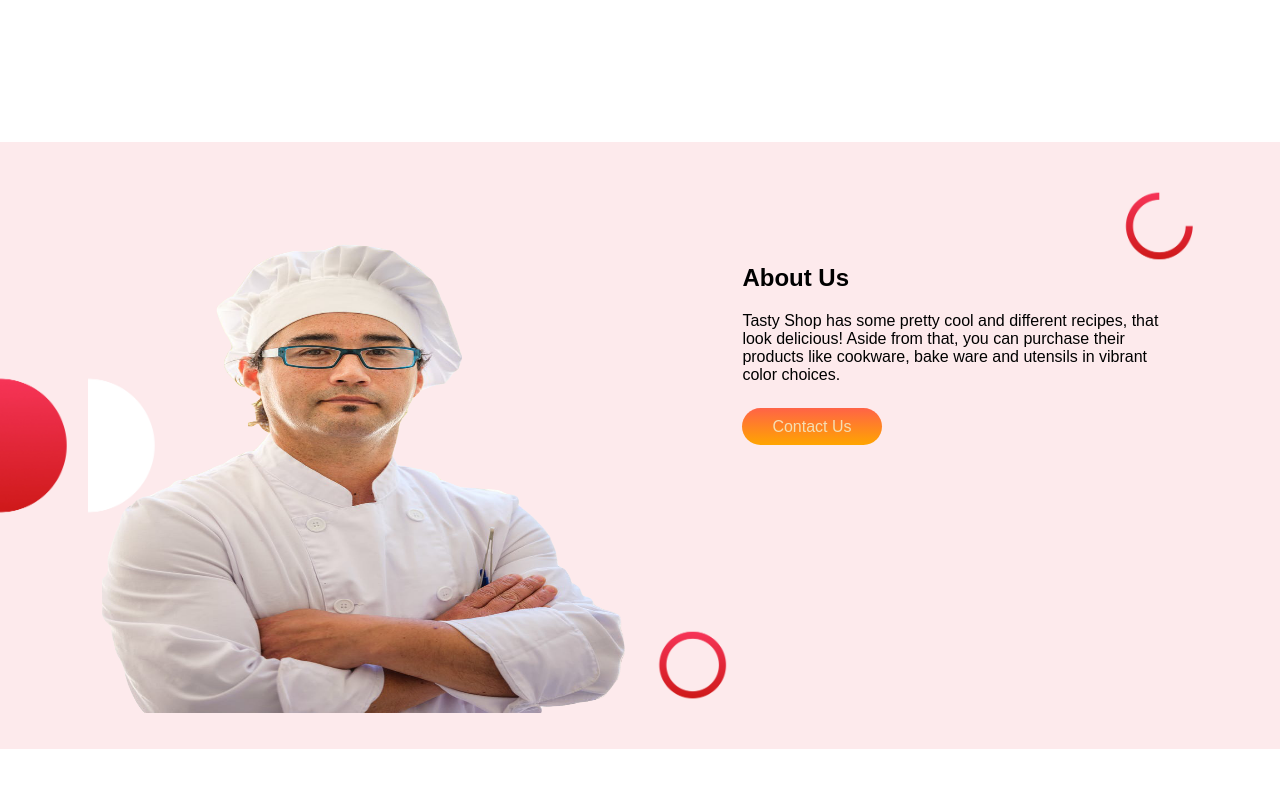
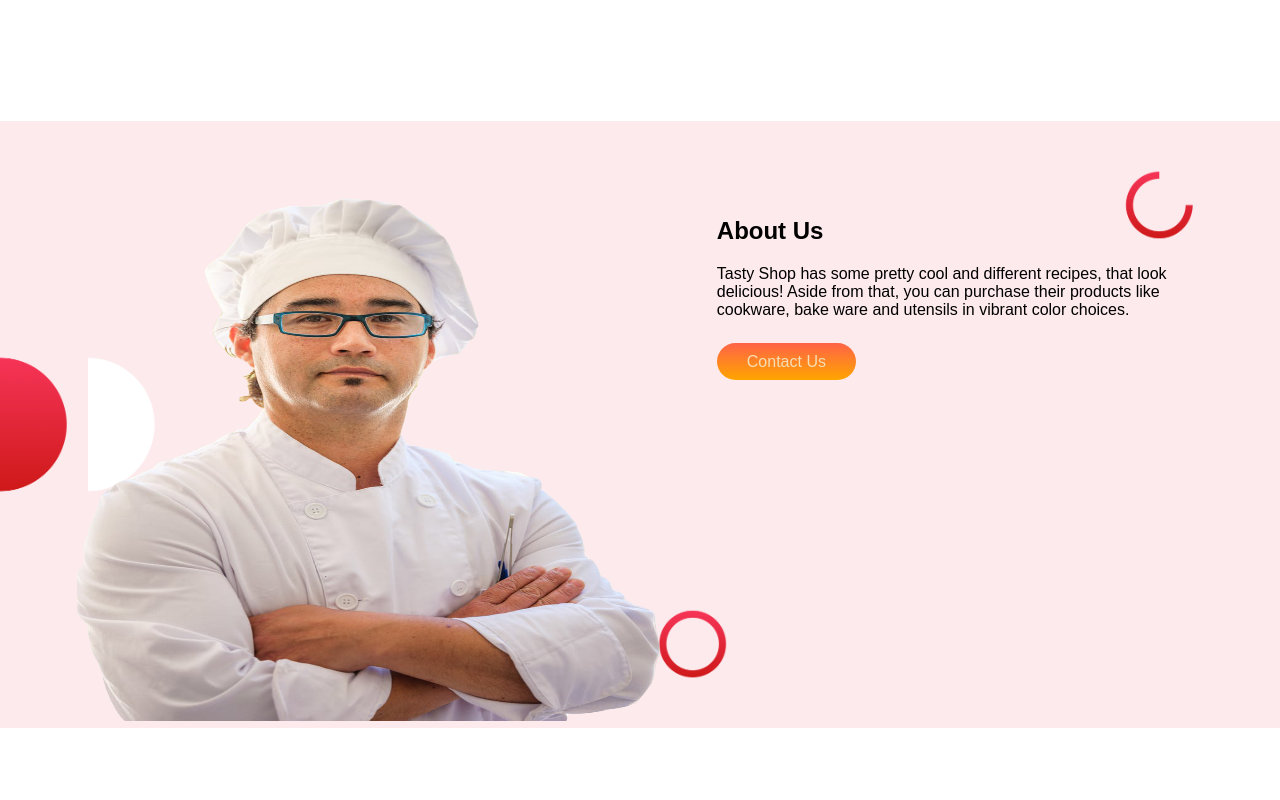
Before and after one commit to Nazirul-cloud/Resturent, a plain HTML site: page index.html in a window 1280 px wide. Shown: the part 720-1520 px from the top of the page. Drawn offline with Linux system fonts and the light colour scheme; a web font is replaced by a local one.

Commit message:
picture resize

```diff
--- a/style.css
+++ b/style.css
@@ -22,7 +22,7 @@
 }
 .first-width{
     width: 50%;
-    padding: 8%;
+    padding: 6%;
 
 }
 .first-width img{
@@ -52,7 +52,7 @@
 }
 .image-size{
      height: 70%;
-     width: 30%;
+
 }
 
 .recipies{
@@ -77,7 +77,6 @@
     border-radius: 20px;
     margin-top: 50px;
     text-align: justify;
-    margin-left: 5%;
     margin-right: 5%;
     padding-left: 20px;
 }
```
